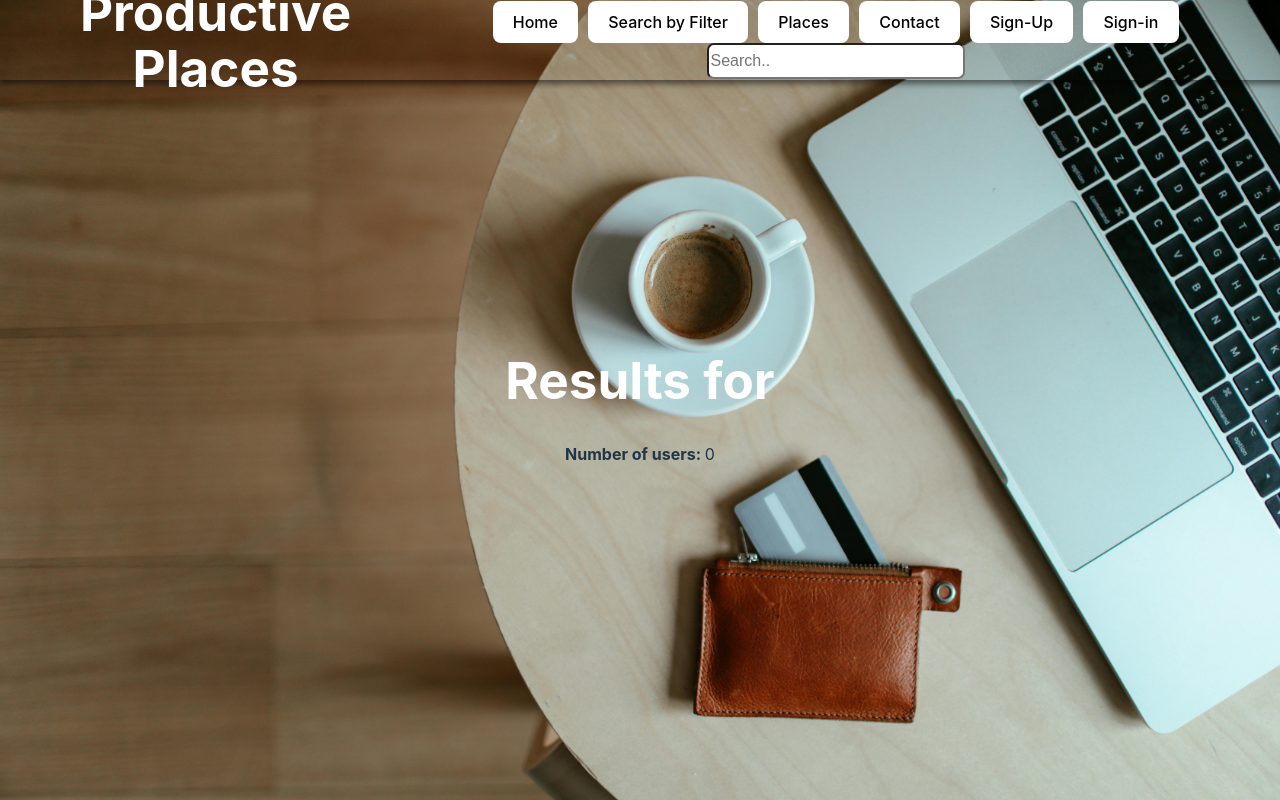
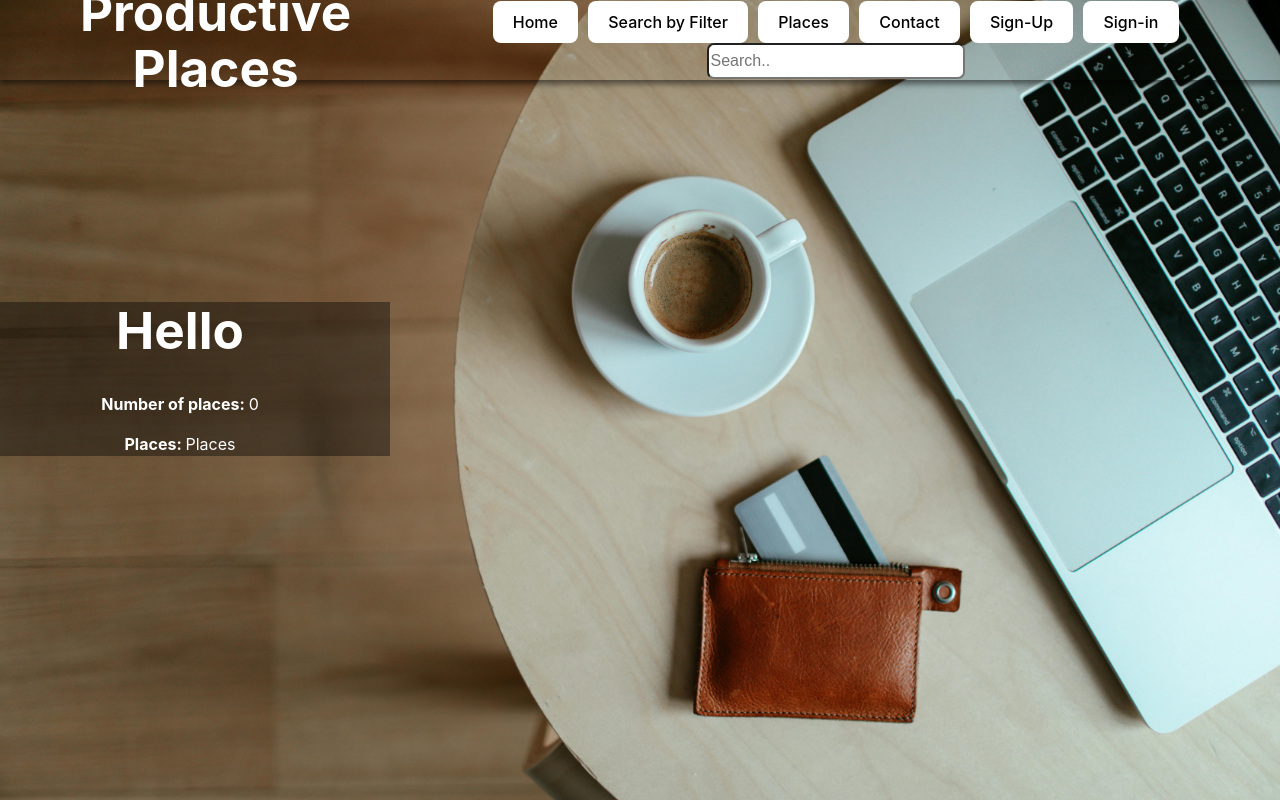
Before and after one commit to Christian-Mirt/S25-Gold, a React (Vite) app in the folder client/: page /places in a window 1280 px wide. Built offline with nearby package versions, Linux system fonts and the light colour scheme; no server answers.

Commit message:
start implementing places browse component

```diff
--- a/client/src/components/Places/Places.css
+++ b/client/src/components/Places/Places.css
@@ -1,3 +1,9 @@
-h1{
+h1, b, p{
     color: white;
 }
+
+.placesCatalog{
+    width: 420px;
+    background-color:rgba(0,0,0,0.4);
+    transform: translate(-460px, -30px);
+  }
--- a/client/src/components/Places/Places.jsx
+++ b/client/src/components/Places/Places.jsx
@@ -4,7 +4,8 @@ import { useNavigate } from 'react-router-dom';
 
 function Places() {
   const navigate = useNavigate();
-   const [totalUsers, setTotalUsers] = useState(0);
+  const [totalUsers, setTotalUsers] = useState(0);
+  const [allPlaces, setPlaces] = useState(null);
 
      const getTotalUsers = async () => {
        const result = await fetch(import.meta.env.VITE_API_KEY + '/user/tps', {
@@ -23,14 +24,35 @@ function Places() {
        }
      };
 
+     const getPlaces = async () => {
+
+      const response = await fetch(import.meta.env.VITE_API_KEY + '/user/catalogs', {
+        method: "GET",
+        headers: {
+          'content-type': 'application/json',
+        },
+      });
+      const data = await response.json();
+
+      if (data.status === 200) {
+        console.log(data);
+        setPlaces(data.data);
+      } else {
+        console.log("Error fetching user");
+      }
+    };
+
+
      useEffect(() => {
+       getPlaces();
        getTotalUsers();
      }, []);
 
   return(
-    <div>
-      <h1>Results for</h1>
-      <p><b>Number of users: </b> {totalUsers}</p>
+    <div className="placesCatalog">
+      <h1>Hello</h1>
+      <p><b>Number of places: </b> {totalUsers}</p>
+      <p><b>Places: </b> {allPlaces ? allPlaces.name : "Places"}</p>
     </div>
   )
 }
```
Also changed, not shown: 1 other file (tests, documents, lock files or other folders).
